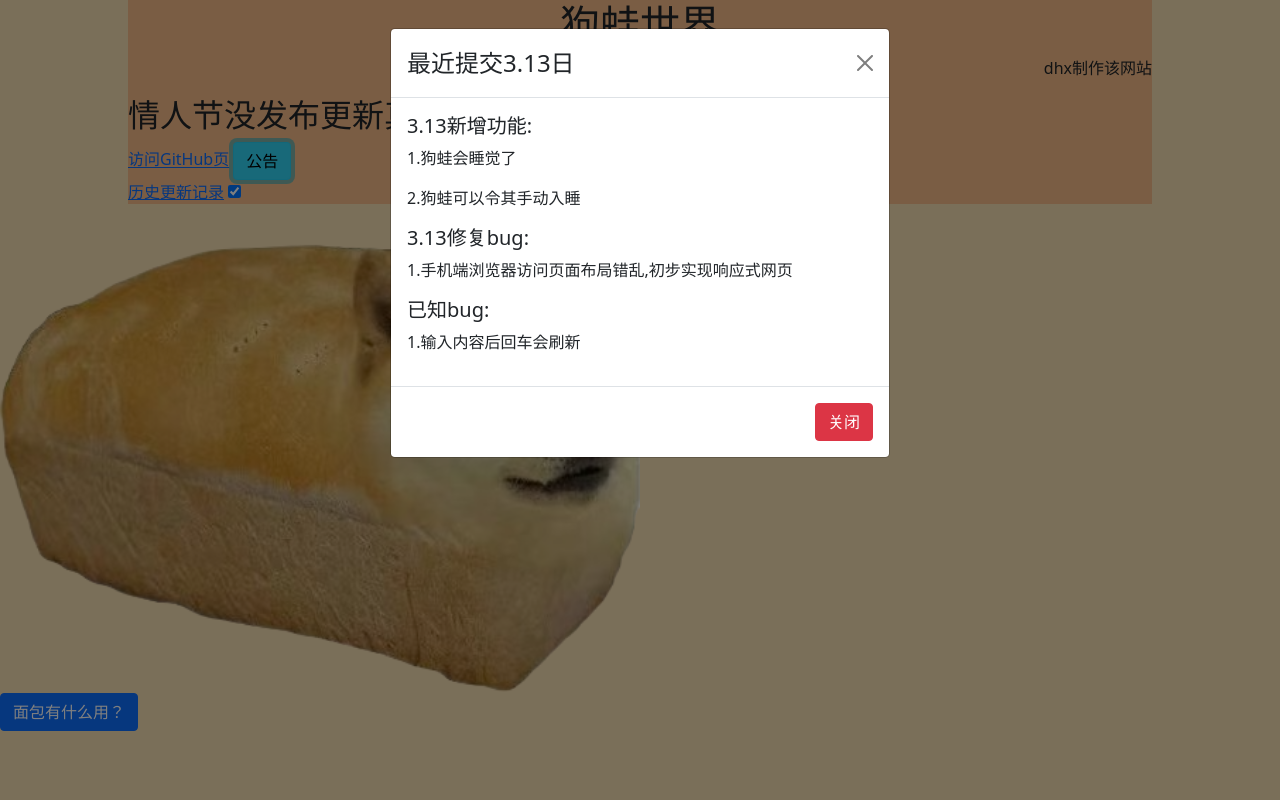
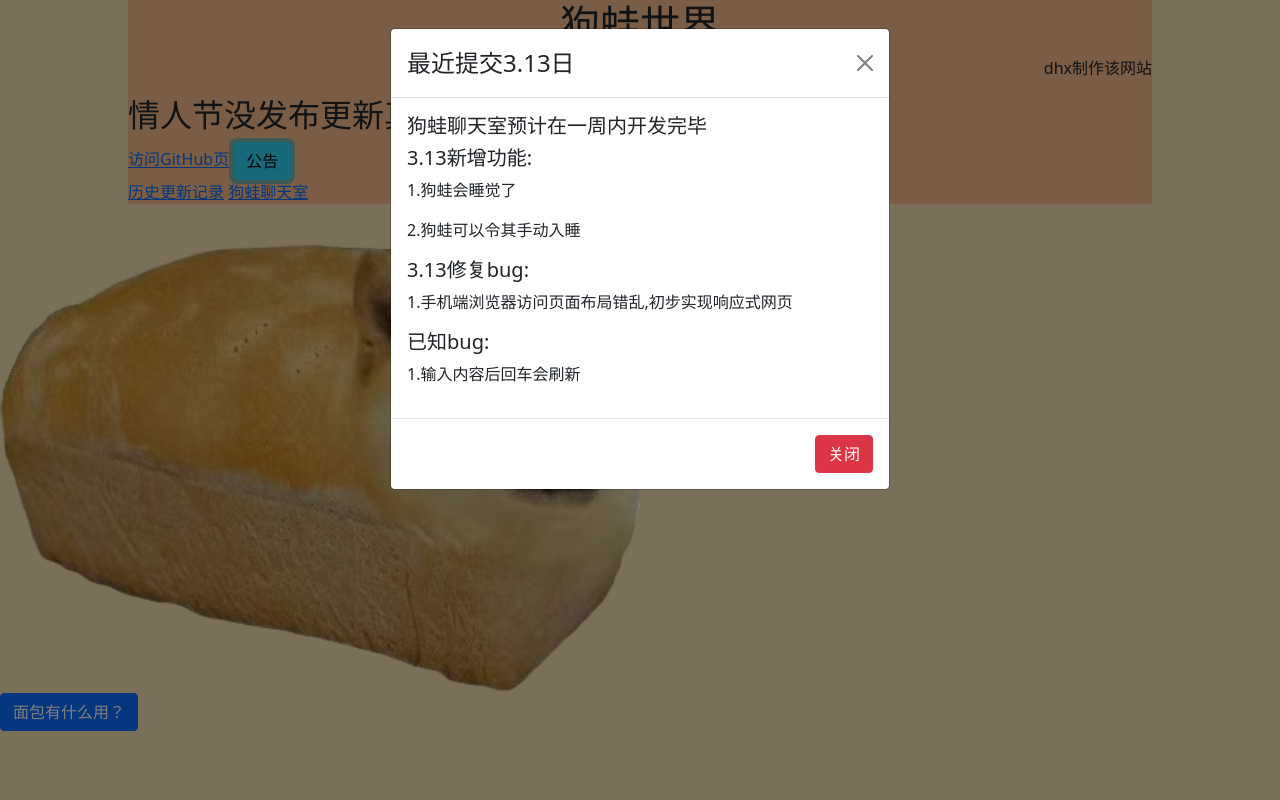
Before and after one commit to CodingDing123/gouwa.github.io, a plain HTML site: page index.html in a window 1280 px wide. Both pictures are taken after a click on the button "公告". Shown: the top 800 px of the page. Drawn offline with nearby package versions, Linux system fonts and the light colour scheme.

Commit message:
Update index.html

```diff
--- a/index.html
+++ b/index.html
@@ -55,7 +55,7 @@
 				document.getElementById("answerplace").innerHTML = '<div class="alert alert-success">新婚快乐！！！</div>';
 				document.getElementById("firstgw").src = "./gw/girl.png";
 			} else if (x.value == '皮皮') {
-				document.getElementById("answerplace").innerHTML = '<div class="alert alert-success">祝皮皮生日快乐！</div>';
+				document.getElementById("answerplace").innerHTML = '<div class="alert alert-success">皮皮生日过了但我不想删掉这个功能</div>';
 				document.getElementById("firstgw").src = "./gw/happy.png";
 			} else if (x.value == 'dhx and zyd' || x.value == 'zyd and dhx') {
 				document.getElementById("answerplace").innerHTML = '<div class="alert alert-danger">你在想什么？？？</div>';
@@ -82,7 +82,7 @@
 			</button>
 			<br>
 			<a href="history.html">历史更新记录</a>
-			<input name="switch" type="checkbox" checked>
+			<a href="chatroom.html">狗蛙聊天室</a>
 		</div>
 		<br>
 		<div id="bread">
@@ -153,6 +153,7 @@
 
 					<!-- 模态框内容 -->
 					<div class="modal-body">
+						<h5>狗蛙聊天室预计在一周内开发完毕<h5>
 						<h5>3.13新增功能:</h5>
 						<p>1.狗蛙会睡觉了</p>
 						<p>2.狗蛙可以令其手动入睡</p>
```
